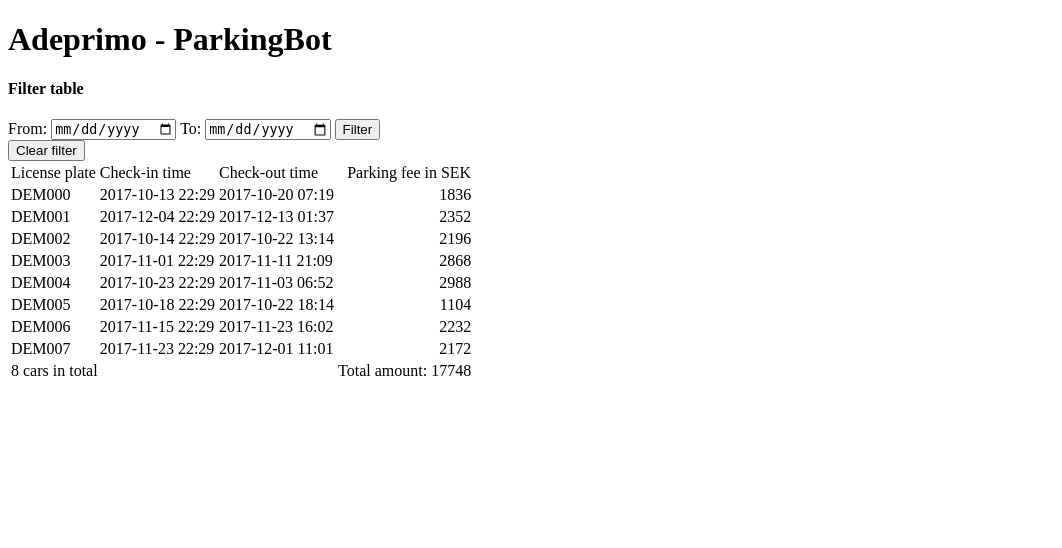
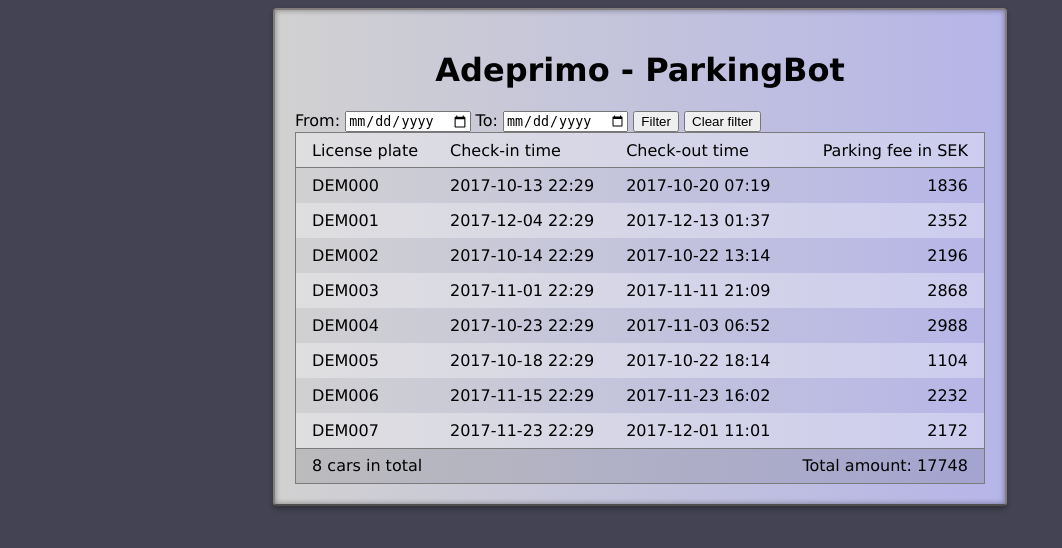
Before and after one commit to theBigBadBacon/ParkingBot, a PHP site: page / in a window 1280 px wide. Shown: the top 548 px of the page, without its empty margins (0-1062 px from the left). Run offline with PHP 8.4, Linux system fonts and the light colour scheme.

Commit message:
Add some styling

```diff
--- a/index.php
+++ b/index.php
@@ -3,9 +3,12 @@
 	* TODO:
 	*
 	* Do some mobile first styling
+	* CSS variables
+	* Separate CSS file into components
 	* Filter on already present cars with JS (especially bad in demo mode since demo cars times are random)
 	* Cleanup getcars
 	* Clear get params on in-date-input-clear
+	* Prevent downloading possibility of ini file
 	*/
 	include 'ParkingBot.php';
 
@@ -43,10 +46,11 @@
 <html>
 <head>
 	<title>Adeprimo Parking Bot</title>
+	<link rel="stylesheet" type="text/css" href="style.css">
 </head>
 <body>
-	<h1>Adeprimo - ParkingBot</h1>
-	<h4>Filter table</h4>
+	<div class="main">
+		<h1 class="heading">Adeprimo - ParkingBot</h1>
 		<form action="/" method="get" class="form">
 			From: <input type="date" name="filter_from" class="form-field" value="<?= $filter_from; ?>">
 			To: <input type="date" name="filter_to" class="form-field" value="<?= $filter_to; ?>">
@@ -76,5 +80,6 @@
 				<td class="list-row-item" align="right">Total amount: <?= $total_fee; ?></td>
 			</tr>
 		</table>
+	</div>
 </body>
 </html>
--- /dev/null
+++ b/style.css
@@ -0,0 +1,45 @@
+:root {
+	--background-primary-color: #91AB97;
+}
+body {
+	background-color: #444354;
+	font-family: verdana;
+	font-size: 16px;
+	text-align: center;
+}
+.main {
+	background: #85899A;
+	background-image: linear-gradient(to right, #D1D1D1 0%, #B6B5E8 100%);
+	display: inline-block;
+	padding: 20px;
+	text-align: left;
+	border: 2px solid #847d7d;
+	border-bottom-color: #504e4e;
+	border-radius: 4px;
+	box-shadow:
+		inset 0 0 5px 1px rgba(0,0,0,0.3),
+		0 3px 5px 0px rgba(0,0,0,0.3);
+}
+.heading {
+	text-align: center;
+}
+.form {
+	display: inline-block;
+}
+.list {
+	border: 1px solid #7b7b7b;
+	border-collapse: collapse;
+}
+.list-row:nth-child(odd) {
+	background: rgba(255,255,255,0.3);
+}
+.list-row:first-child {
+	box-shadow: inset 0 -1px 0px #7b7b7b;
+}
+.list-row:last-child {
+	background: rgba(0,0,0,0.1);
+	box-shadow: inset 0 1px 0px #7b7b7b;
+}
+.list-row-item {
+	padding: 8px 16px;
+}
```
Lines whose indentation alone changed are shown as unchanged.
